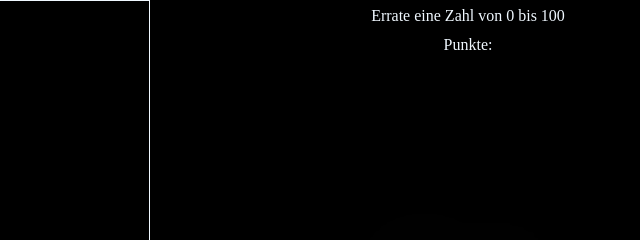
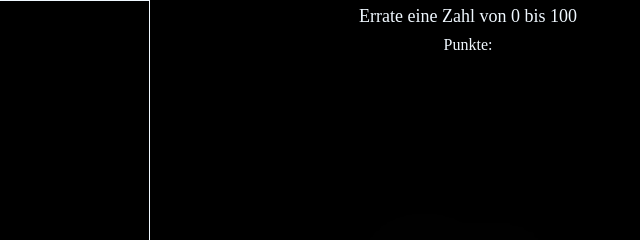
Before and after one commit to danikk314/Fun, a plain HTML site: page Zahlraten/index.html in a window 1280 px wide. Shown: the top 240 px of the page, 172-812 px from the left. Drawn offline with Linux system fonts and the light colour scheme.

Commit message:
Update index.html

```diff
--- a/Zahlraten/index.html
+++ b/Zahlraten/index.html
@@ -14,7 +14,7 @@
         <ul id="l2"></ul>
     </div>
     <div class="text" id="text">Willkommen</div>
-    <div class="title">Errate  eine Zahl von 0 bis 100</div>
+    <div class="title" style="font-size: large">Errate  eine Zahl von 0 bis 100</div>
     <div class="title" style="top: 45px;" id="punkte">Punkte: </div>
     <input id="keineAhnung" type="number" onchange="Try(this.value)">
     <button id="reset" onclick="reset()">Next Try?</button>
```
